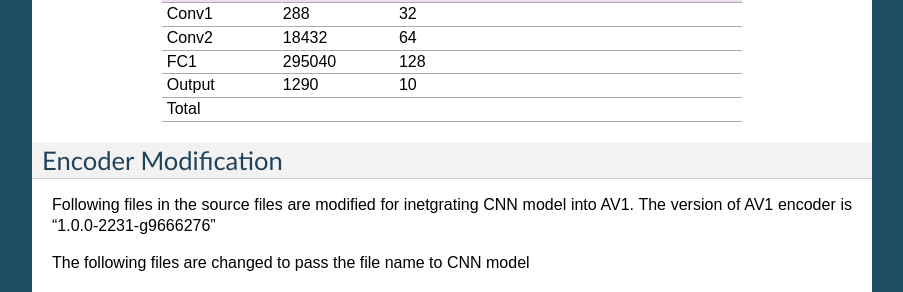
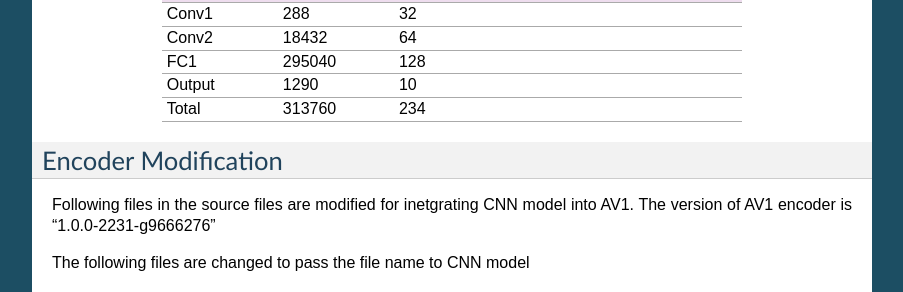
Before and after one commit to epadam/CNN-AV1-intra-encoder, a Sphinx documentation site: the page built from source/cnn_partition_intra.rst, in a window 1280 px wide and 900 px high, scrolled down 4016 px. Shown: the part 160-452 px from the top of the window, without its empty margins (198-1101 px from the left). Built offline with Sphinx 7.4.7, drawn with Linux system fonts in a browser that asks for light colours.

Commit message:
Update cnn_partition_intra.rst

```diff
--- a/source/cnn_partition_intra.rst
+++ b/source/cnn_partition_intra.rst
@@ -210,8 +210,8 @@ The number of parameters of the two models are shown in table 1 and table 2.
      -
      -
    * - Total
-     -
-     -
+     - 313760
+     - 234
      -
      -
 
```
